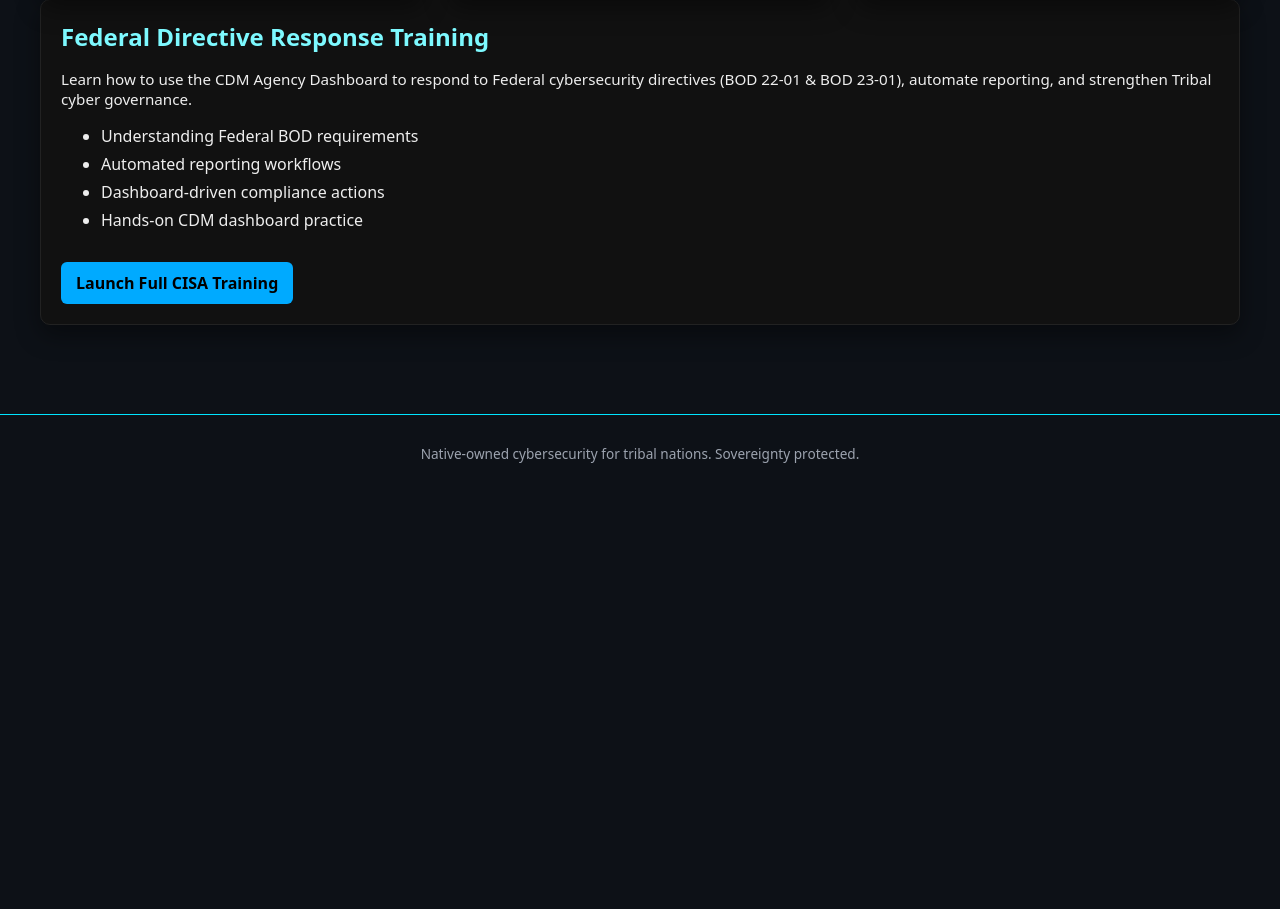
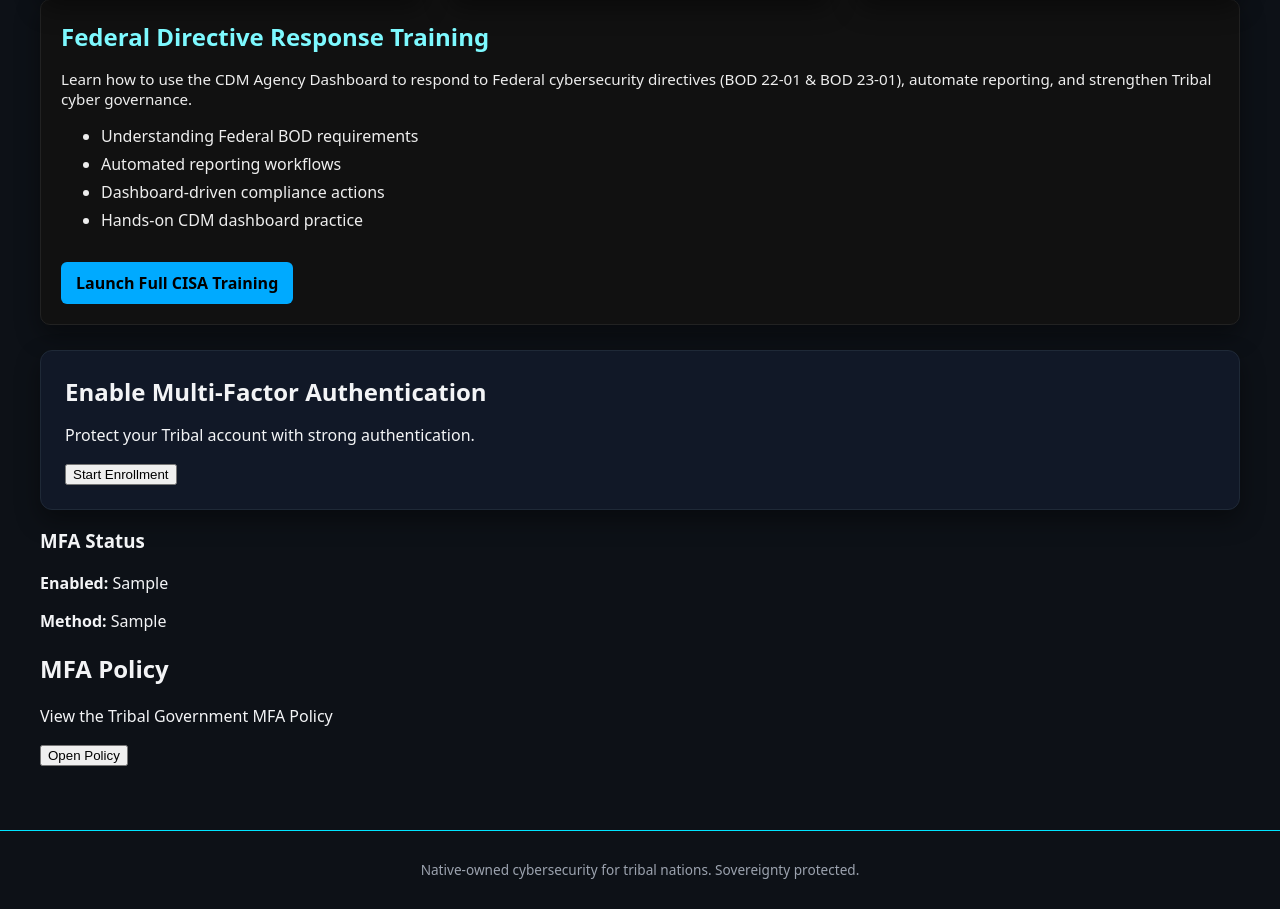
Before and after one commit to iTechDMV/Tribal-cyber-platform, a Flask app: template templates/dashboard.html in a window 1280 px wide. Shown: the part 411-1320 px from the top of the page. Before the commit the page ends 874 px from the top, so only its background shows below. Run offline with Flask 2, Linux system fonts and the light colour scheme; the template is opened without the code that fills it: most values are stand-ins (such as "Sample title", 1, 10 or a date in 2020).

Commit message:
Add MFA section to dashboard
Added multi-factor authentication section with status and policy details.

```diff
--- a/templates/dashboard.html
+++ b/templates/dashboard.html
@@ -52,6 +52,24 @@
     </a>
 </div>
 
+<div class="card">
+  <h2>Enable Multi‑Factor Authentication</h2>
+  <p>Protect your Tribal account with strong authentication.</p>
+  <button class="primary-btn">Start Enrollment</button>
+</div>
+
+<div class="status-widget">
+  <h3>MFA Status</h3>
+  <p><strong>Enabled:</strong> {{mfa_enabled}}</p>
+  <p><strong>Method:</strong> {{mfa_method}}</p>
+</div>
+
+<div class="policy-card">
+  <h2>MFA Policy</h2>
+  <p>View the Tribal Government MFA Policy</p>
+  <button class="secondary-btn">Open Policy</button>
+</div>
+
 <style>
 .training-card {
     background: #111;
```
